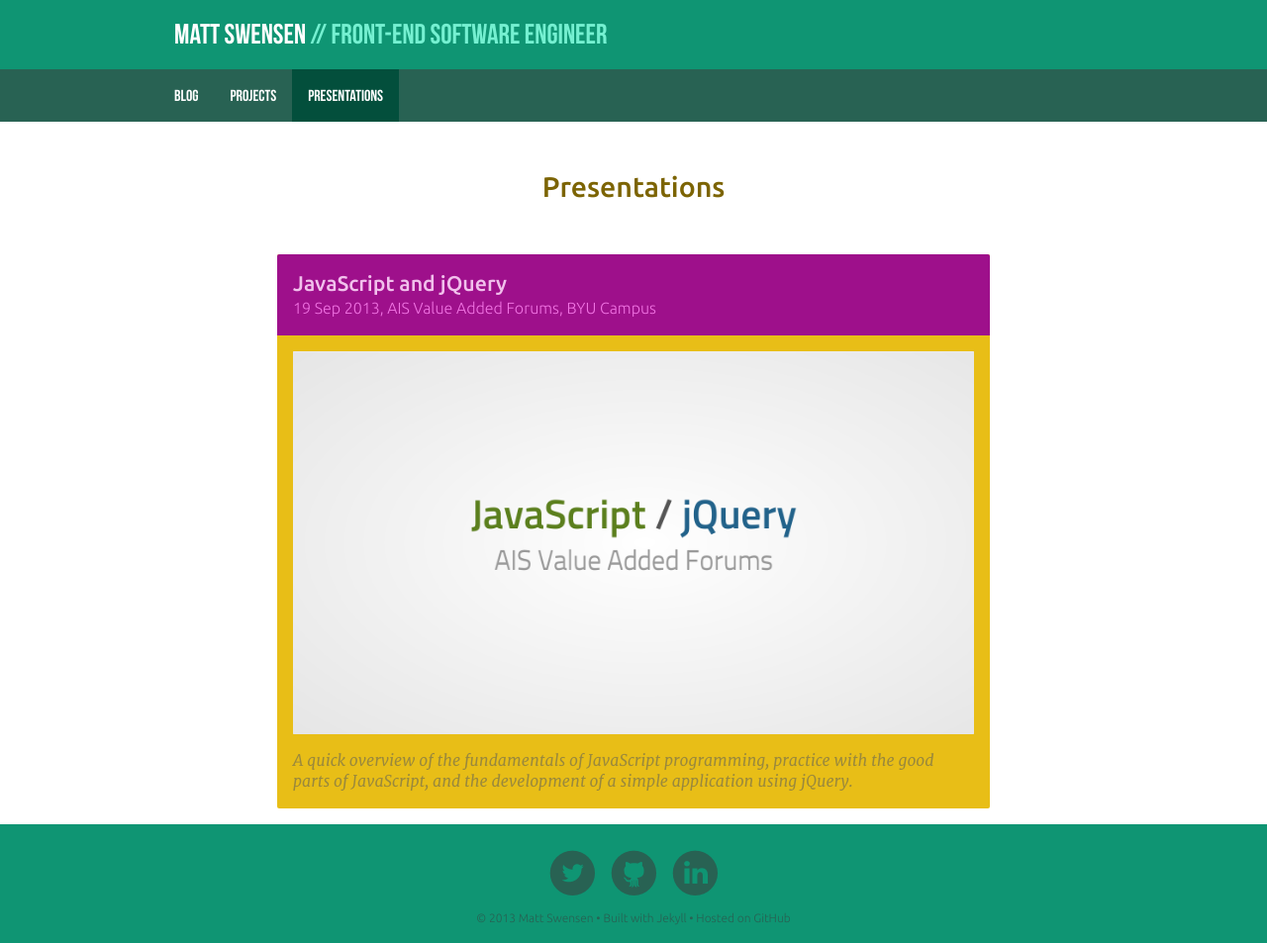
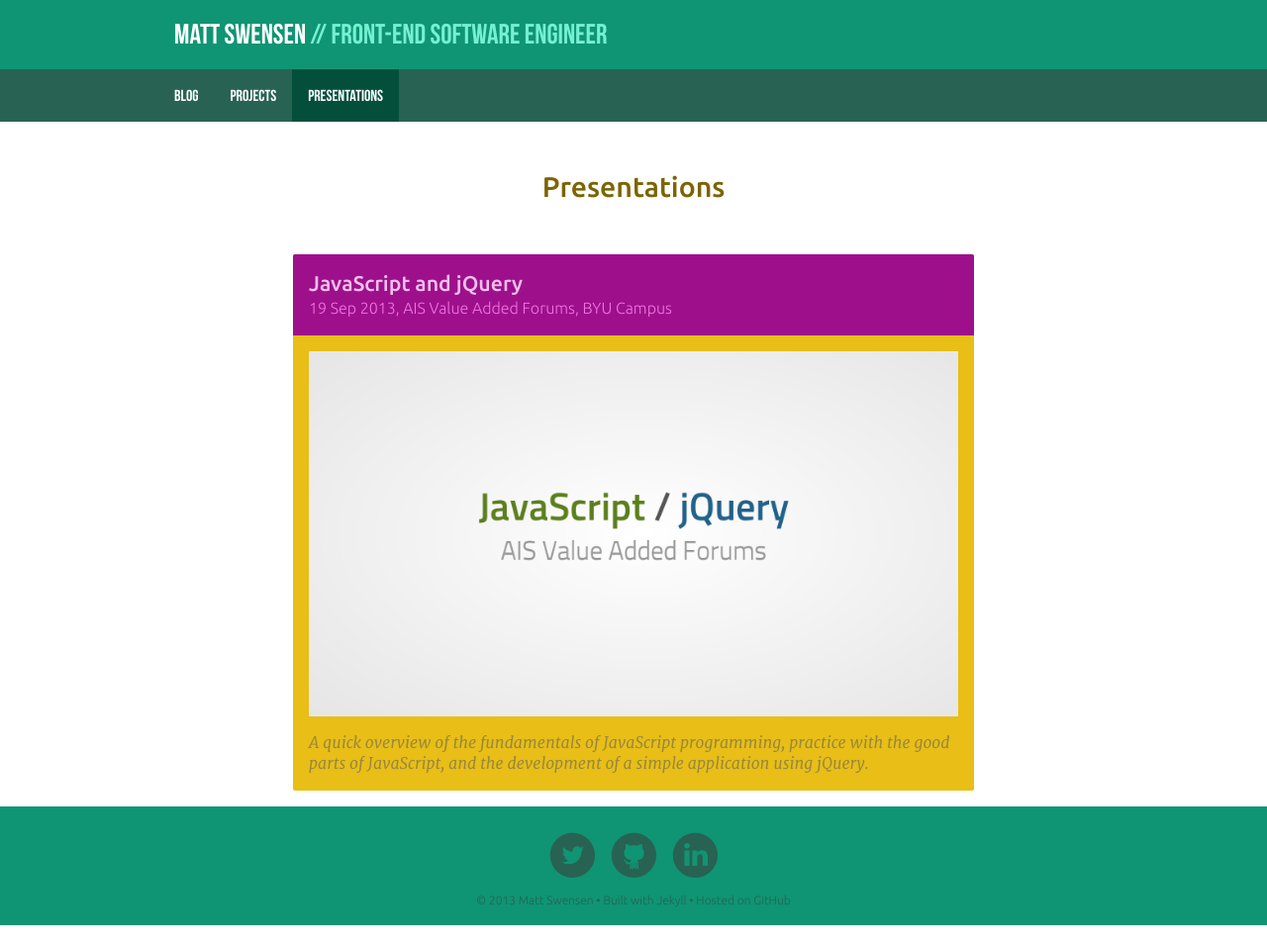
Before and after one commit to mjswensen/mjswensen.com, a Jekyll site: the page built from presentations/index.html, in a window 1280 px wide. Shown: the whole page at 99% size. Built offline with Jekyll 4.4.1, drawn with Linux system fonts in a browser that asks for light colours; nearby versions of some CDN libraries; Markdown is read by kramdown in place of the engine named in the settings.

Commit message:
Preparing for AIS video on presentations page.

```diff
--- a/presentations/index.html
+++ b/presentations/index.html
@@ -8,22 +8,26 @@
   <h1 class="fz-3 ff-sans fw-b ptb-3 fg-go-dkr ta-c">Presentations</h1>
   {% for page in site.pages %}
     {% if page.type == 'presentation' %}
-    <a class="bg-go d-b td br-2 mb-1" href="{{ page.url }}">
+    <div class="bg-go d-b td br-2 mlr-1 mb-1">
+      <a href="{{ page.url }}" class="td">
         <hgroup class="p-1 bg-p br-t-2">
           <h2 class="fg-p-ltr fz-2 ff-sans fw-b">{{ page.title }}</h2>
           <h3 class="fg-p-lt fz-1 ff-sans">{{ page.date | date_to_string }}, {{ page.for }}, {{ page.at }}</h3>
         </hgroup>
+      </a>
       <div class="p-1">
         {% if page.screenshotCount %}
+          <a href="{{ page.url }}" class="td">
             <div class="screenshots pos-r mb-1">
             {% for i in (1..page.screenshotCount) %}
               <img src="{{ page.screenshotDir }}{{ i }}.png" alt="{{ page.title }}" class="mw-100 d-b br-2{% if i == 1 %} pos-r zi-1{% else %} pos-a t l zi-0{% endif %}">
             {% endfor %}
             </div>
+          </a>
         {% endif %}
         <p class="fs-i fg-go-dk">{{ page.description }}</p>
       </div>
-    </a>
+    </div>
     {% endif %}
   {% endfor %}
 </section>
--- a/projects/index.html
+++ b/projects/index.html
@@ -9,7 +9,7 @@
   <div class="cf">
     {% for page in site.pages %}
       {% if page.type == 'project' %}
-      <div class="fl td m-1 col-28 bg-go br-2 mb-1 {% if page.openSource %}open-source-gold{% endif %}">
+      <div class="fl m-1 col-28 bg-go br-2 mb-1 {% if page.openSource %}open-source-gold{% endif %}">
         <a href="{{ page.externalUrl }}" class="td">
           <hgroup class="br-t-2 p-1 bg-gr {% if page.openSource %}open-source-green{% endif %}">
             <h2 class="fg-wh fz-2 ff-sans fw-b">{{ page.title }}</h2>
```
Lines whose indentation alone changed are shown as unchanged.
